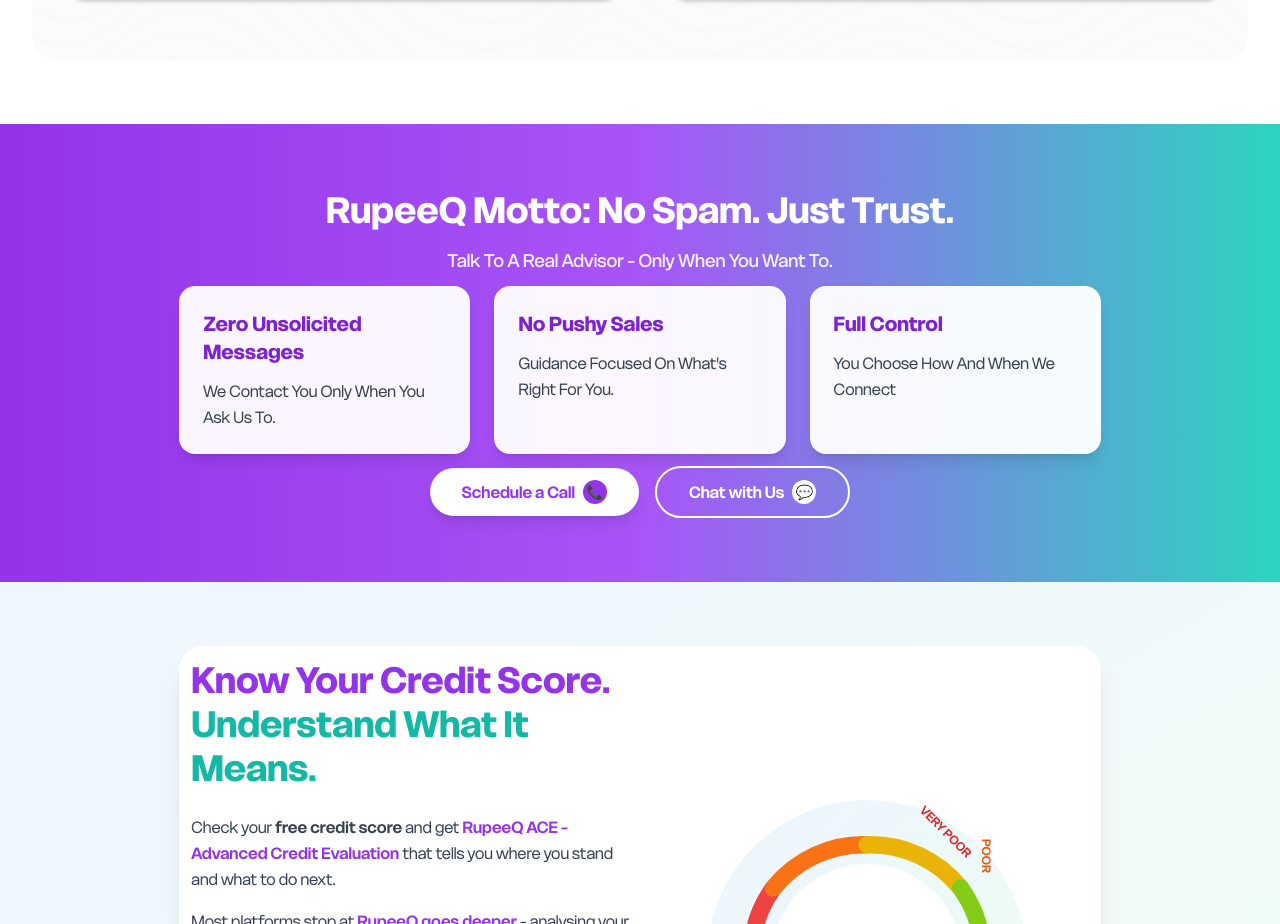
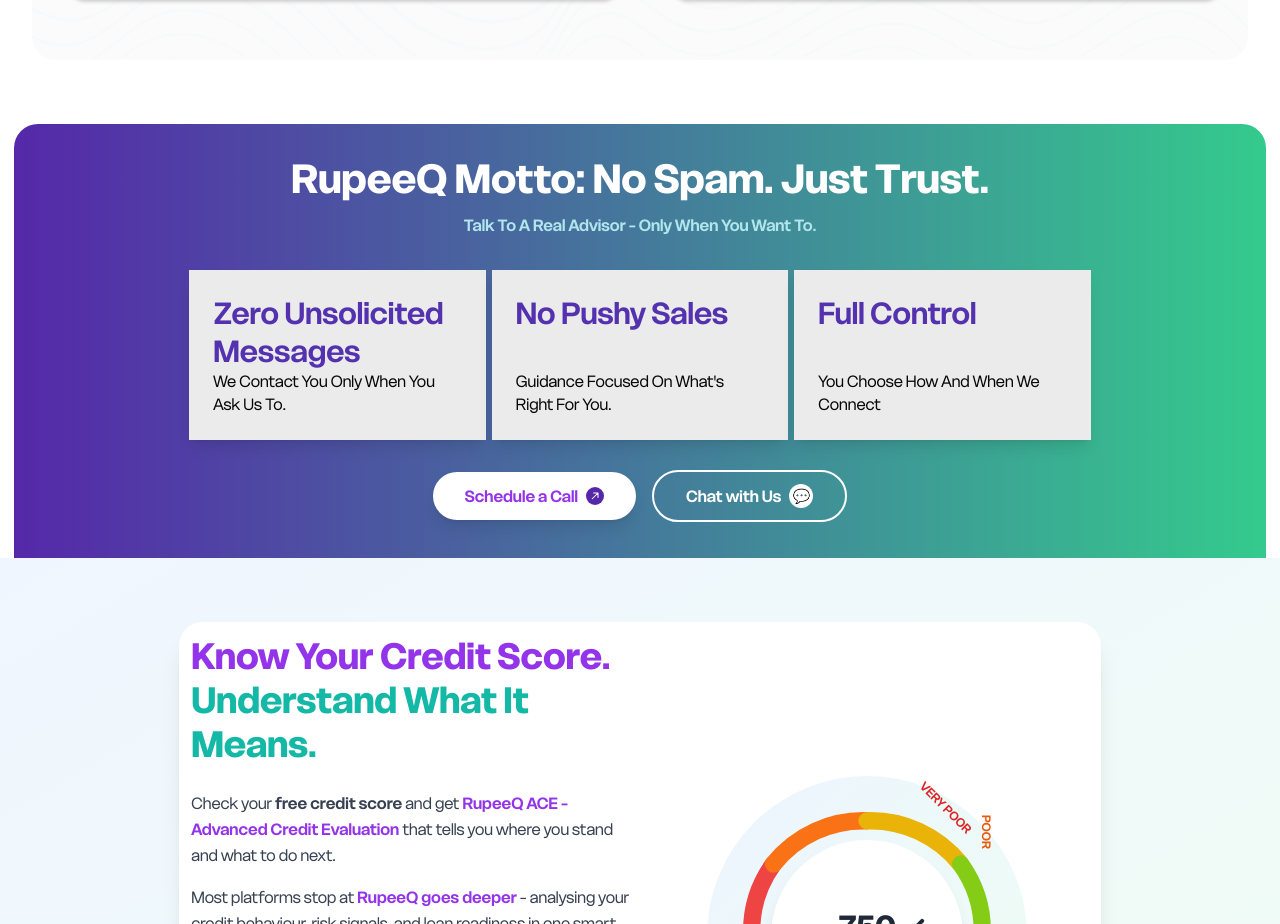
Before and after one commit to Sanket0798/Rupeeq, a React (Vite) app: page / in a window 1280 px wide. Shown: the part 2360-3284 px from the top of the page. Built offline with nearby package versions, Linux system fonts and the light colour scheme.

Commit message:
Trust Section modification of desktop mode

```diff
--- a/src/components/common/SvgIcons.jsx
+++ b/src/components/common/SvgIcons.jsx
@@ -215,23 +215,31 @@
 
 export const SmileIcon = () => (
     <svg width="84" height="84" viewBox="0 0 84 84" fill="none" xmlns="http://www.w3.org/2000/svg">
-        <circle cx="42" cy="42" r="40" fill="#FFE5B4" stroke="#FFA500" strokeWidth="4"/>
-        <circle cx="30" cy="35" r="5" fill="#333"/>
-        <circle cx="54" cy="35" r="5" fill="#333"/>
-        <path d="M25 50C25 50 30 60 42 60C54 60 59 50 59 50" stroke="#333" strokeWidth="4" strokeLinecap="round"/>
+        <circle cx="42" cy="42" r="40" fill="#FFE5B4" stroke="#FFA500" strokeWidth="4" />
+        <circle cx="30" cy="35" r="5" fill="#333" />
+        <circle cx="54" cy="35" r="5" fill="#333" />
+        <path d="M25 50C25 50 30 60 42 60C54 60 59 50 59 50" stroke="#333" strokeWidth="4" strokeLinecap="round" />
     </svg>
 );
 
 export const LocationIcon = () => (
     <svg width="84" height="84" viewBox="0 0 84 84" fill="none" xmlns="http://www.w3.org/2000/svg">
-        <path d="M42 10C30.4 10 21 19.4 21 31C21 47 42 74 42 74C42 74 63 47 63 31C63 19.4 53.6 10 42 10Z" fill="#FF6B6B" stroke="#CC0000" strokeWidth="3"/>
-        <circle cx="42" cy="31" r="8" fill="white"/>
+        <path d="M42 10C30.4 10 21 19.4 21 31C21 47 42 74 42 74C42 74 63 47 63 31C63 19.4 53.6 10 42 10Z" fill="#FF6B6B" stroke="#CC0000" strokeWidth="3" />
+        <circle cx="42" cy="31" r="8" fill="white" />
     </svg>
 );
 
 
 export const HowWorkBgIcon = () => (
     <svg width="100" height="100" viewBox="0 0 100 100" fill="none" xmlns="http://www.w3.org/2000/svg">
-        <rect width="100" height="100" fill="transparent"/>
+        <rect width="100" height="100" fill="transparent" />
     </svg>
 );
+
+export const BlueChevronUpIcon = () => (
+    <svg width="18" height="18" viewBox="0 0 18 18" fill="none" xmlns="http://www.w3.org/2000/svg">
+        <circle cx="9" cy="9" r="9" fill="#5528A9" />
+        <path d="M12.5 6C12.5 5.72386 12.2761 5.5 12 5.5L7.5 5.5C7.22386 5.5 7 5.72386 7 6C7 6.27614 7.22386 6.5 7.5 6.5L11.5 6.5L11.5 10.5C11.5 10.7761 11.7239 11 12 11C12.2761 11 12.5 10.7761 12.5 10.5L12.5 6ZM6 12L6.35355 12.3536L12.3536 6.35355L12 6L11.6464 5.64645L5.64645 11.6464L6 12Z" fill="white" />
+    </svg>
+
+)
--- a/src/components/shared/TrustSection.jsx
+++ b/src/components/shared/TrustSection.jsx
@@ -1,4 +1,31 @@
+import { useEffect, useRef, useState } from 'react';
+import { BlueChevronUpIcon } from '../common/SvgIcons';
+
 const TrustSection = () => {
+  const [isVisible, setIsVisible] = useState(false);
+  const sectionRef = useRef(null);
+
+  useEffect(() => {
+    const observer = new IntersectionObserver(
+      ([entry]) => {
+        if (entry.isIntersecting) {
+          setIsVisible(true);
+        }
+      },
+      { threshold: 0.1 }
+    );
+
+    if (sectionRef.current) {
+      observer.observe(sectionRef.current);
+    }
+
+    return () => {
+      if (sectionRef.current) {
+        observer.unobserve(sectionRef.current);
+      }
+    };
+  }, []);
+
   const trustPoints = [
     {
       title: 'Zero Unsolicited Messages',
@@ -15,30 +42,41 @@
   ];
 
   return (
-    <section className="py-16 bg-gradient-to-r from-purple-600 via-purple-500 to-teal-400">
+    <section ref={sectionRef} className="py-9 bg-gradient-to-r rounded-t-24 mx-[14px] from-[#5528A9] to-[#34CA8D]">
       <div className="mx-auto" style={{ width: '72%', maxWidth: '1400px' }}>
         {/* 14% margin on each side = 72% width */}
         {/* Main heading */}
-        <div className="text-center mb-12">
-          <h2 className="text-3xl lg:text-4xl font-bold text-white mb-4">
+        <div
+          className={`text-center mb-[30px] transition-all duration-1000 ${isVisible
+            ? 'opacity-100 translate-y-0'
+            : 'opacity-0 -translate-y-8'
+            }`}
+        >
+          <h2 className="text-3xl lg:text-[40px] leadin-[47px] font-bold text-white mb-3">
             RupeeQ Motto: No Spam. Just Trust.
           </h2>
-          <p className="text-lg text-white/90 font-medium">
+          <p className="text-base leading-[30px] text-[#B0E6EC] font-semibold">
             Talk To A Real Advisor - Only When You Want To.
           </p>
         </div>
 
         {/* Trust points grid */}
-        <div className="grid md:grid-cols-3 gap-6 mb-12">
+        <div className="grid md:grid-cols-3 gap-[6px] mb-[30px]">
           {trustPoints.map((point, index) => (
             <div
               key={index}
-              className="bg-white/95 backdrop-blur-sm rounded-2xl p-6 shadow-lg hover:shadow-xl transition-all duration-300 hover:bg-white"
+              className={`bg-[#EBEBEB] flex items-start justify-between flex-col backdrop-blur-sm p-6 shadow-lg hover:shadow-xl transition-all duration-700 hover:bg-white hover:scale-105 ${isVisible
+                ? 'opacity-100 translate-y-0'
+                : 'opacity-0 translate-y-12'
+                }`}
+              style={{
+                transitionDelay: isVisible ? `${200 + index * 150}ms` : '0ms'
+              }}
             >
-              <h3 className="text-xl font-bold text-purple-700 mb-3">
+              <h3 className="text-[30px] font-semibold leading-[38px] tracing-0 text-button-color">
                 {point.title}
               </h3>
-              <p className="text-gray-700 leading-relaxed">
+              <p className="text-[#070707] text-base leading-[23px] font-normal">
                 {point.description}
               </p>
             </div>
@@ -46,14 +84,17 @@
         </div>
 
         {/* CTA buttons */}
-        <div className="flex flex-col sm:flex-row gap-4 justify-center items-center">
-          <button className="bg-white text-purple-600 font-semibold px-8 py-3 rounded-full hover:bg-gray-50 transition-colors duration-300 flex items-center gap-2 shadow-lg">
+        <div
+          className={`flex flex-col sm:flex-row gap-4 justify-center items-center transition-all duration-1000 delay-700 ${isVisible
+            ? 'opacity-100 translate-y-0'
+            : 'opacity-0 translate-y-8'
+            }`}
+        >
+          <button className="bg-white text-purple-600 font-semibold px-8 py-3 rounded-full hover:bg-gray-50 hover:scale-105 transition-all duration-300 flex items-center gap-2 shadow-lg">
             Schedule a Call
-            <span className="w-6 h-6 bg-purple-600 text-white rounded-full flex items-center justify-center text-sm">
-              📞
-            </span>
+            <BlueChevronUpIcon />
           </button>
-          <button className="bg-transparent border-2 border-white text-white font-semibold px-8 py-3 rounded-full hover:bg-white hover:text-purple-600 transition-all duration-300 flex items-center gap-2">
+          <button className="bg-transparent border-2 border-white text-white font-semibold px-8 py-3 rounded-full hover:bg-white hover:text-purple-600 hover:scale-105 transition-all duration-300 flex items-center gap-2">
             Chat with Us
             <span className="w-6 h-6 bg-white text-purple-600 rounded-full flex items-center justify-center text-sm">
               💬
```
